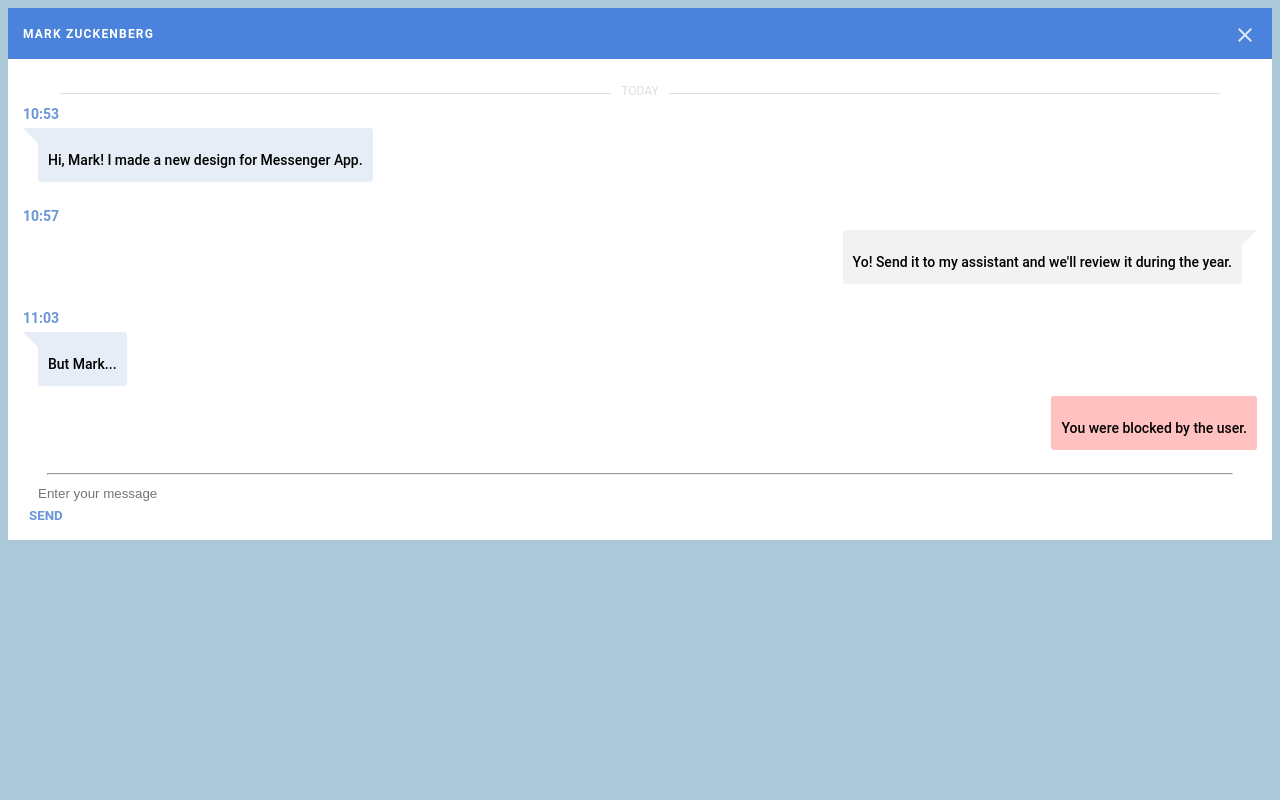
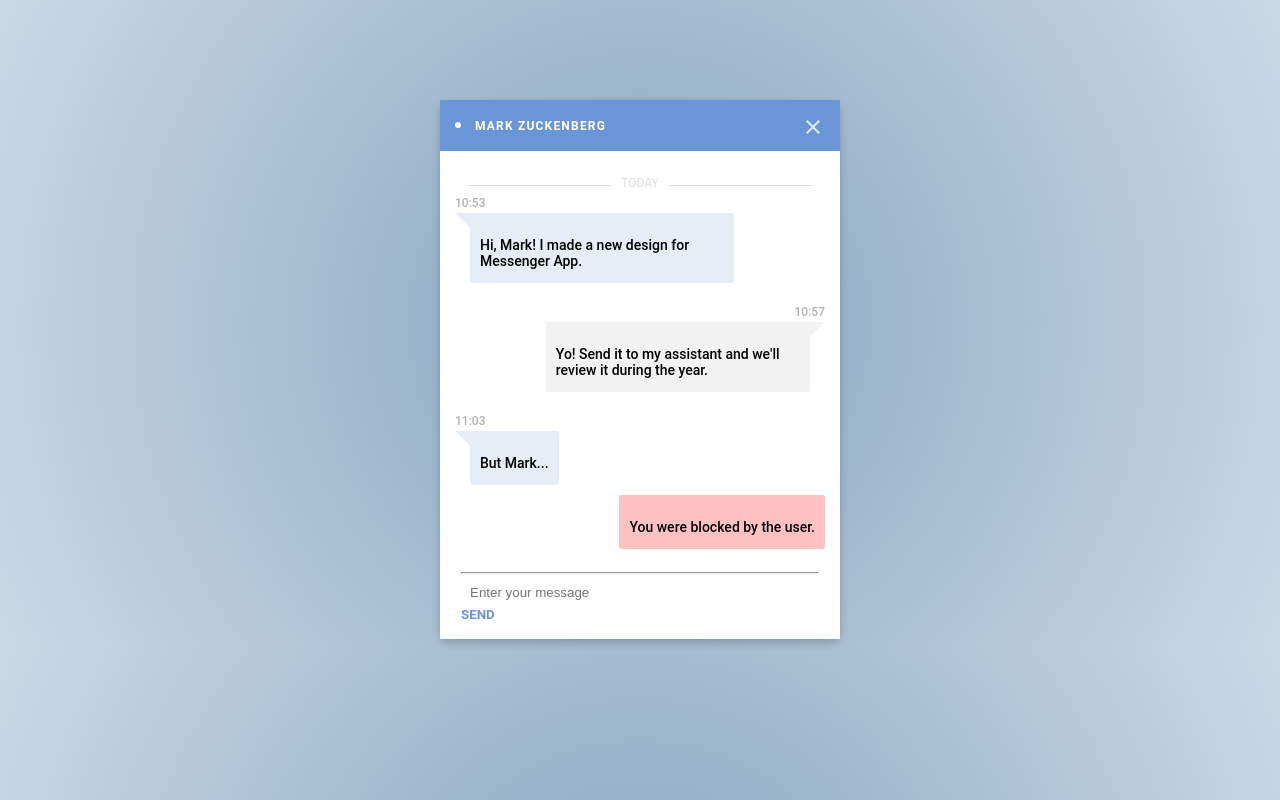
Before and after one commit to abdilakhatovak/frontend-cours, a plain HTML site: page index.html in a window 1280 px wide. Drawn offline with Linux system fonts and the light colour scheme.

Commit message:
changed body

```diff
--- a/styles.css
+++ b/styles.css
@@ -1,29 +1,30 @@
 body {
     font-family: Roboto, sans-serif;
-    background: #aac8d8
+    background: rgb(134,165,192);
+background: radial-gradient(circle, rgba(134,165,192,1) 0%, rgba(202,217,230,1) 100%);
 }
-
 .clear {
     clear: both;
 }
-
 hr {
     width: 96%;
 }
 
-.message-column {
-    padding: 0px;
+.message {
+    width: 400px;
+    padding: 0;
     margin: 0 auto;
-    margin-top: 250px;
+    margin-top: 100px;
+    box-shadow: 0 4px 8px rgba(0, 0, 0, 0.2);
+    border-radius: 8px;
 }
-
 .sender {
-    background-color: #4b82db;
+    background-color: #6a96d8;
     padding: 15px;
 }
 
-#avatar {
-    background-color: white;
+#circle {
+    background-color: #fff;
     width: 6px;
     height: 6px;
     border-radius: 50%;
@@ -36,7 +37,7 @@
 .name {
     display: inline;
     text-transform: uppercase;
-    color: white;
+    color: #fff;
     font-weight: 700;
     letter-spacing: .1em;
     font-size: 12px;
@@ -53,25 +54,10 @@
     cursor: pointer;
     opacity: 1;
 }
-
-.msg-body {
-    margin-top: -5px;
-    margin-left: 15px;
-    margin-bottom: 15px;
-    display: inline-block;
-    position: relative;
-    max-width: 66%;
-    background-color: #e6edf6;
-    padding: 10px 10px 0px 10px;
-    font-size: 14px;
-    font-weight: 500;
-    border-radius: 3px;
-}
 .chat-body {
     padding: 15px;
     background-color: #fff;
 }
-
 .date {
     width: 94%;
     text-align: center;
@@ -87,17 +73,28 @@
     font-size: 12px;
     color: #dedede;
 }
-
 .time {
-    font-size: 14px;
-    color: #6a96d8;
-    font-weight: 600;
-    line-height: 10px;
+    font-size: 12px;
+    opacity: .3;
+    font-weight: 500;
+    line-height: 5px;
     padding-bottom: 0px;
 }
-
-.received-message .msg-body {
+.received {
     text-align: right;
+}
+.msg-body {
+    margin-top: -5px;
+    margin-left: 15px;
+    margin-bottom: 15px;
+    display: inline-block;
+    position: relative;
+    max-width: 66%;
+    background-color: #e6edf6;
+    padding: 10px 10px 0px 10px;
+    font-size: 14px;
+    font-weight: 500;
+    border-radius: 3px;
 }
 
 .received-message .msg-body {
@@ -142,40 +139,39 @@
 	position: absolute;
 	width: 0;
 	height: 0;
-    left: auto;
+  left: auto;
 	right: -15px;
-    top: 0;
+  top: 0;
+	bottom: auto;
 	border: 15px solid;
 	border-color: #f2f2f2 transparent transparent transparent;
 }
-
-.tri-right.right-top:after {
+.tri-right.right-top:after{
 	content: ' ';
 	position: absolute;
 	width: 0;
 	height: 0;
-    left: auto;
+  left: auto;
 	right: -20px;
-    top: 0px;
+  top: 0px;
+	bottom: auto;
 	border-color: #f2f2f2 transparent transparent transparent;
 }
 
+/* input */
 .form-group {
     width: 80%;
 }
-
 .form-control {
     border: none;
     margin-top: 0px;
     height: 20px;
     padding-left: 15px;
 }
-
 .form-control:focus {
     border: none;
     box-shadow: none;
 }
-
 .btn {
     background-color: transparent;
     color: #6a96d8;
@@ -186,7 +182,7 @@
 }
 
 .btn:hover {
-    background-color: transparent;
+   background-color: transparent;
     color: #6a96d8;
     font-weight: 700;
     font-family: Roboto, sans-serif;
```
Also changed, not shown: img/мой.png (renamed from img/Снимок экрана (4).png), img/оригинал.png (renamed from img/Снимок экрана (3).png).
